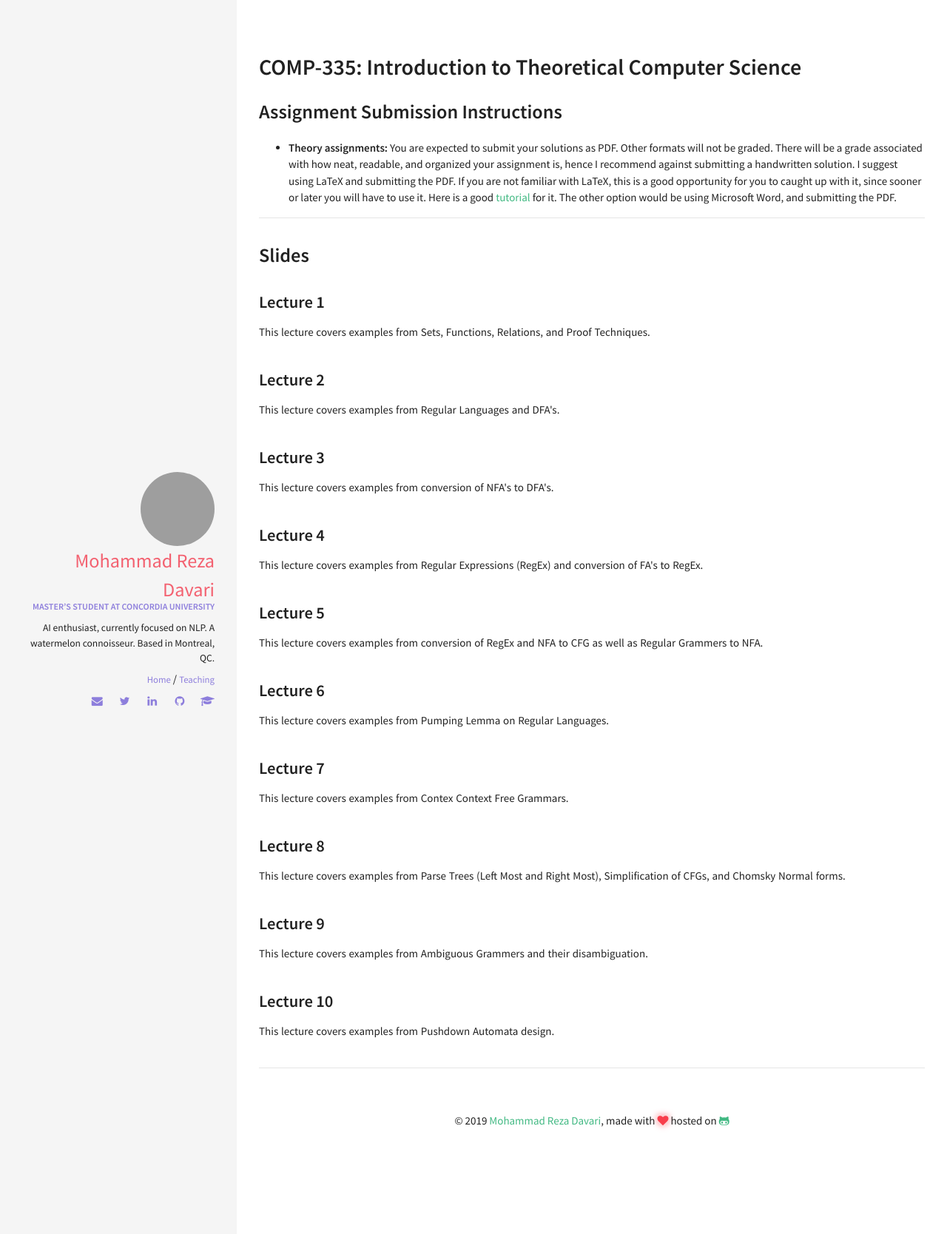
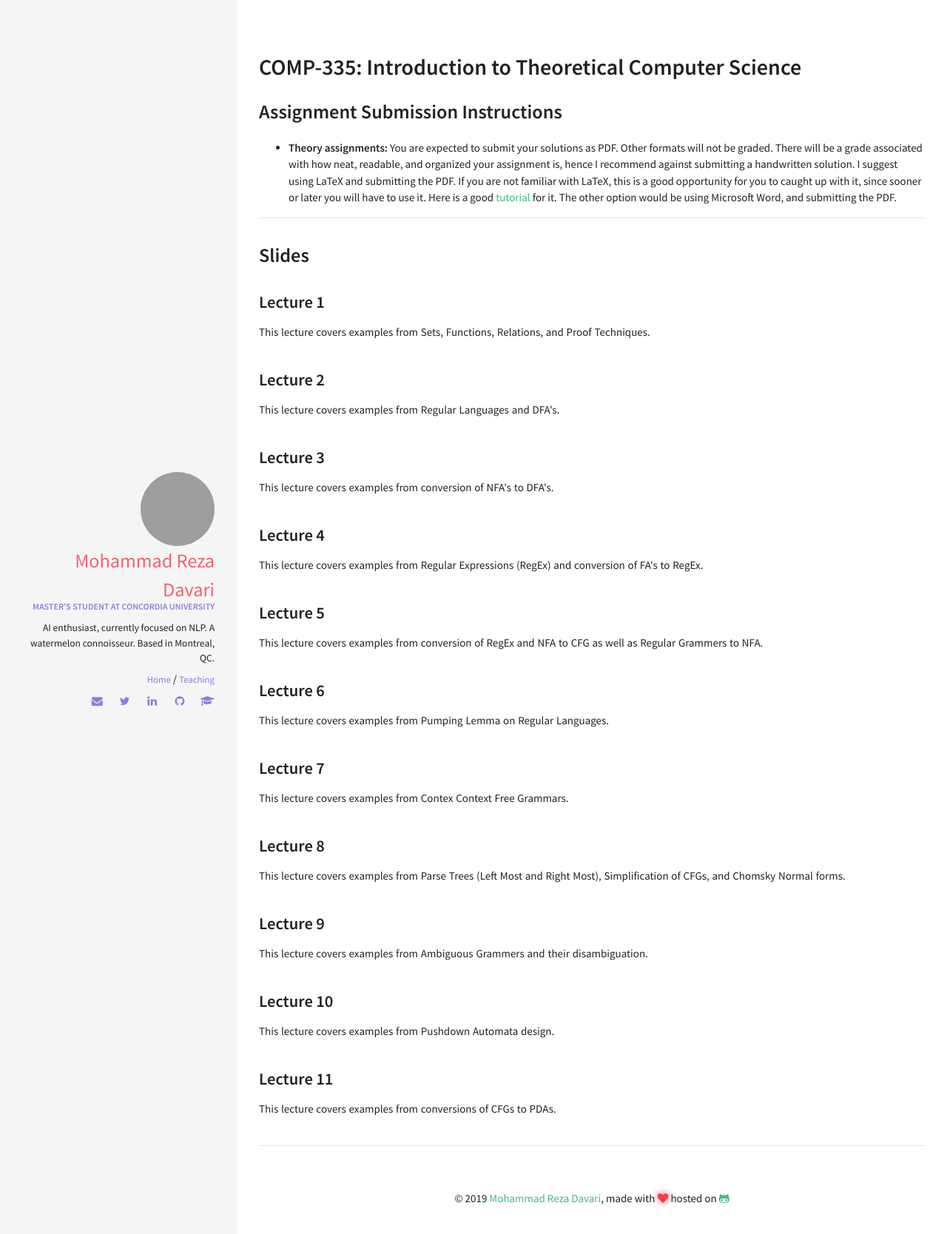
Before and after one commit to rezazzr/davari.io, a Jekyll site: the page built from comp335.html, in a window 1280 px wide. Shown: the top 1668 px of the page at 74% size. Built offline with Jekyll 4.4.1, drawn with Linux system fonts in a browser that asks for light colours.

Commit message:
indexed lecture 11

```diff
--- a/_data/index/slides335.yml
+++ b/_data/index/slides335.yml
@@ -47,3 +47,8 @@
   descr: This lecture covers examples from Pushdown Automata design.
   url:  https://github.com/rezazzr/davari.io/raw/master/_data/slide_pdf_files/comp335_tutorial10.pdf
   year: 2019
+
+- name: Lecture 11
+  descr: This lecture covers examples from conversions of CFGs to PDAs.
+  url:  https://github.com/rezazzr/davari.io/raw/master/_data/slide_pdf_files/comp335_tutorial11.pdf
+  year: 2019
```
